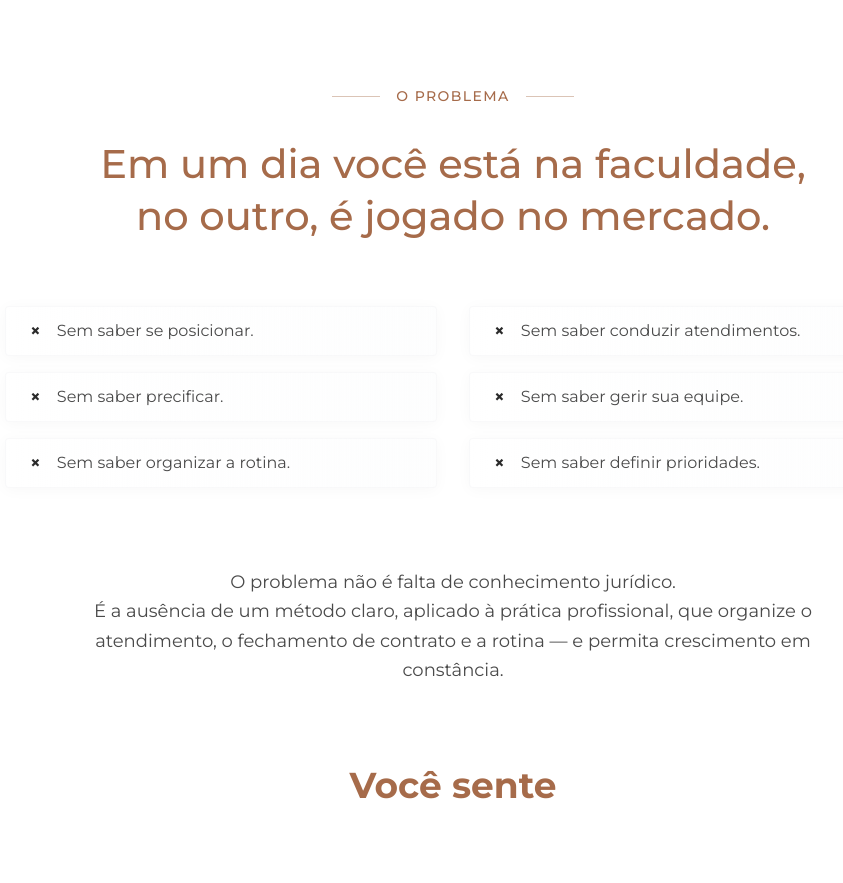
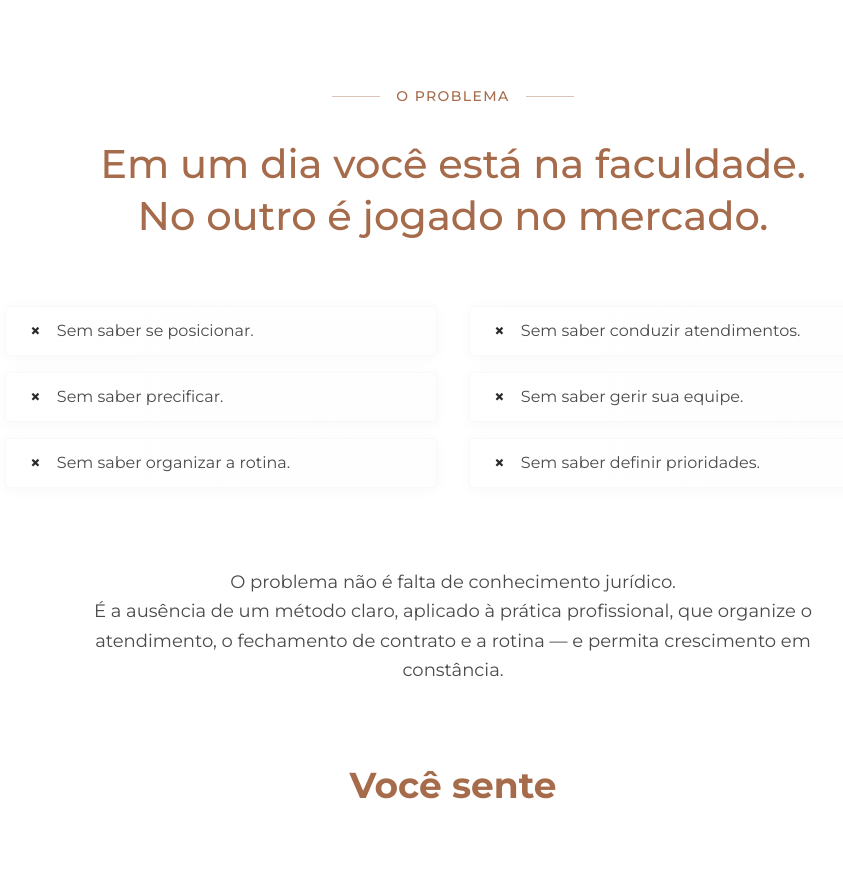
Before and after one commit to KhronusxD/Havilah_Nasser, a React (Vite) app: page / in a window 1280 px wide. Shown: the part 880-1763 px from the top of the page, without its empty margins (187-1030 px from the left). Built offline with nearby package versions, Linux system fonts and the light colour scheme.

Commit message:
fix: corrige pontuacao na secao problema conforme solicitado

```diff
--- a/src/App.tsx
+++ b/src/App.tsx
@@ -199,8 +199,8 @@ export default function App() {
 
           {/* Main Heading */}
           <motion.h2 variants={fadeInUp} className="text-3xl md:text-4xl lg:text-[2.5rem] text-center text-[#A66B4A] font-medium mb-16 leading-[1.3]">
-            Em um dia você está na faculdade, <br />
-            no outro, é jogado no mercado.
+            Em um dia você está na faculdade. <br />
+            No outro é jogado no mercado.
           </motion.h2>
 
           {/* Grid of 6 items */}
```
